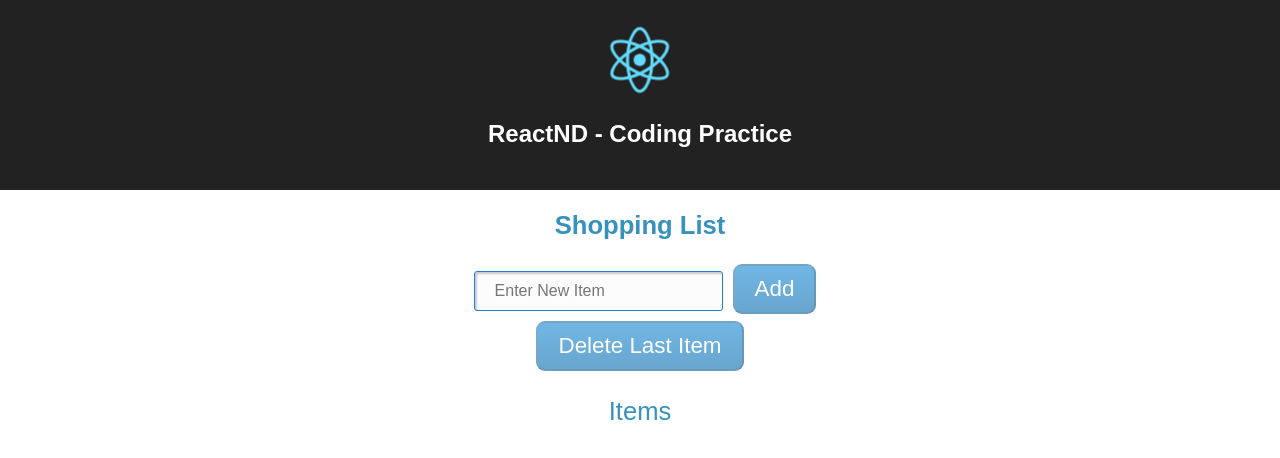
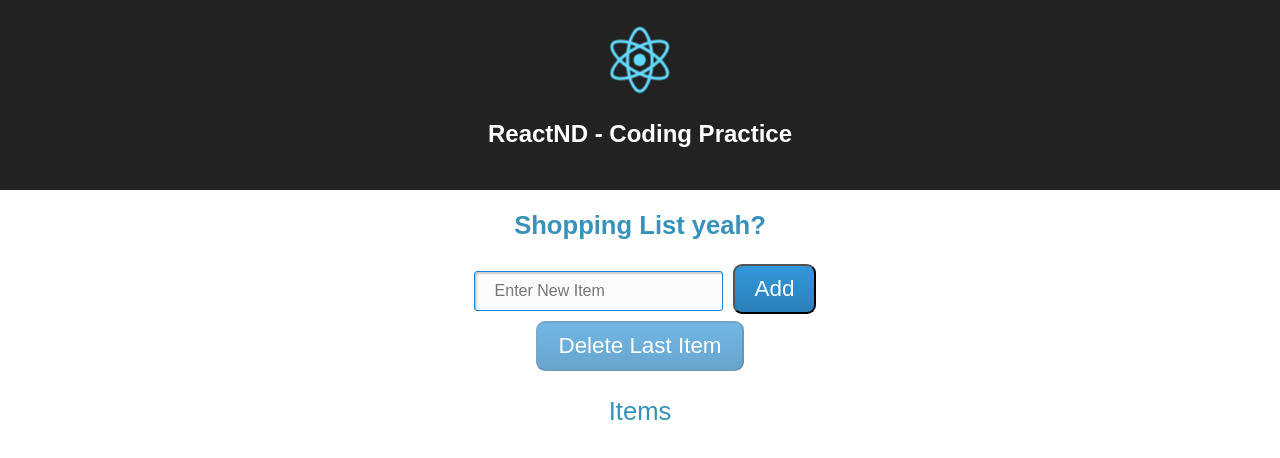
Before and after one commit to tomstockwood/Exercise-2-Controlled-Components, a React (Create React App) app: page / in a window 1280 px wide. Shown: the top 458 px of the page. Built offline with nearby package versions, Linux system fonts and the light colour scheme.

Commit message:
Created four new components

```diff
--- /dev/null
+++ b/src/AddButton.js
@@ -0,0 +1,20 @@
+import React, { Component} from 'react'
+
+class AddButton extends React.Component{
+    constructor(props) {
+        super(props);
+        this.inputIsEmpty = this.inputIsEmpty.bind(this);
+      }
+
+    inputIsEmpty = () => {
+        return this.state.value === '';
+      };
+
+    render() {
+        return (
+        <button disabled={this.inputIsEmpty}>Add</button>
+        )
+    }
+}
+
+export default AddButton
--- a/src/App.js
+++ b/src/App.js
@@ -1,6 +1,8 @@
 import React from 'react';
 import logo from './logo.svg';
 import './App.css';
+import AddButton from './AddButton.js'
+import TestButton from './TestButton.js'
 
 class App extends React.Component {
   state = {
@@ -38,7 +40,7 @@ class App extends React.Component {
           <img src={logo} className="App-logo" alt="logo" />
           <h1 className="App-title">ReactND - Coding Practice</h1>
         </header>
-        <h2>Shopping List</h2>
+        <h2>Shopping List yeah?</h2>
         <form onSubmit={this.addItem}>
           <input
             type="text"
@@ -46,7 +48,8 @@ class App extends React.Component {
             value={this.state.value}
             onChange={this.handleChange}
           />
-          <button disabled={this.inputIsEmpty()}>Add</button>
+          {/*<button disabled={this.inputIsEmpty()}>Add</button>*/}
+          <AddButton/>
         </form>
 
         <button onClick={this.deleteLastItem} disabled={this.noItemsFound()}>
--- /dev/null
+++ b/src/DeleteButton.js
@@ -0,0 +1,3 @@
+<button onClick={this.deleteLastItem} disabled={this.noItemsFound()}>
+  Delete Last Item
+</button>
--- /dev/null
+++ b/src/ItemList.js
@@ -0,0 +1,4 @@
+<p className="items">Items</p>
+<ol className="item-list">
+  {this.state.items.map((item, index) => <li key={index}>{item}</li>)}
+</ol>
--- /dev/null
+++ b/src/TestButton.js
@@ -0,0 +1,9 @@
+import React, { Component} from 'react'
+
+class TestButton extends React.Component{
+    render() {
+        return(<button>Add</button>)
+    }
+}
+
+export default TestButton
```
Also changed, not shown: src/EnterText.js (added, +9 -0 lines).
